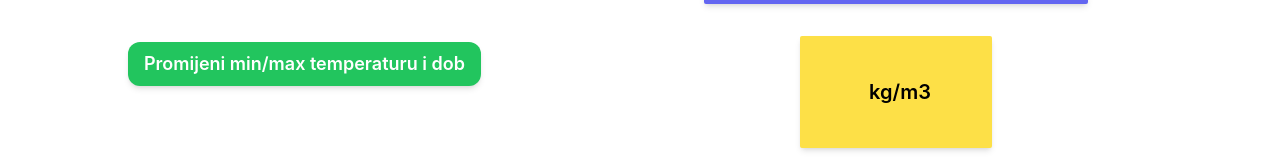
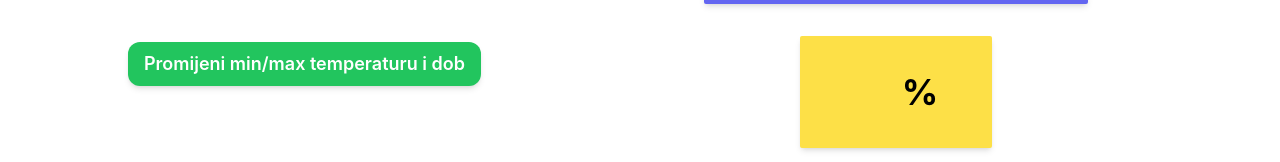
Before and after one commit to mz52501/intstv_frontend, a React (Create React App) app: page /sensor/1 in a window 1280 px wide. Shown: the part 351-513 px from the top of the page. Built offline with nearby package versions, Linux system fonts and the light colour scheme; no server answers.

Commit message:
fixing measurement unit for humidity

```diff
--- a/src/pages/Home.js
+++ b/src/pages/Home.js
@@ -124,7 +124,7 @@ export default function Home() {
             <div className="flex justify-center mb-20">
             <div className="w-2/5 mt-10 inline">
                 <div className="mb-5 text-xl bg-indigo-500 w-60 rounded-sm shadow-md h-10 flex justify-center items-center text-white font-semibold">Dob pilića</div>
-                <div className="font-semibold w-32 mb-10 text-lg bg-yellow-300 rounded-sm shadow-md flex justify-center items-center">{pilici.dob + " dana"}</div>
+                <div className="font-semibold w-32 mb-10 text-lg bg-yellow-300 rounded-sm shadow-md flex justify-center items-center">{pilici.dob === 1 ? pilici.dob + " dan" : pilici.dob + " dana"}</div>
                 <div className="flex mt-10 mb-14">
                     <div className="mr-10">
                         <div className="mb-5 text-xl bg-indigo-500 w-60 rounded-sm shadow-md h-10 flex justify-center items-center text-white font-semibold">Minimalna temperatura</div>
@@ -158,7 +158,7 @@ export default function Home() {
                         <div className=" w-48 h-28 text-6xl bg-yellow-300 rounded-sm shadow-md flex justify-center items-center"><p>{pilici.trenutnaTemperatura}</p><TbTemperatureCelsius size={40} /></div>
                     </div>
                     <div className="mb-8 text-xl bg-indigo-500 w-96 rounded-sm shadow-md h-10 flex justify-center items-center text-white font-semibold">Trenutna vlažnost</div>
-                    <div className=" w-48 h-28 bg-yellow-300 rounded-sm shadow-md flex justify-center items-center"><p className="text-6xl mr-2">{pilici.trenutnaVlaga}</p><p className="font-semibold text-xl">kg/m3</p></div>
+                    <div className=" w-48 h-28 bg-yellow-300 rounded-sm shadow-md flex justify-center items-center"><p className="text-6xl mr-12">{pilici.trenutnaVlaga}</p><p className="font-bold text-4xl">%</p></div>
 
                 </div>
              </div>
--- a/src/pages/Layout.js
+++ b/src/pages/Layout.js
@@ -25,7 +25,7 @@ export default function Layout() {
                 <p className="item">Inkubator 3</p>
                 </button>
                 </div>
-                <div className="w-6/12 flex justify-center items-center">
+                <div className="w-1/2 flex justify-center items-center">
                 <div className="text-white py-3 px-4 rounded-sm w-24 flex justify-center items-center">
                     <GiChicken size={35}/>
                 </div>
```
